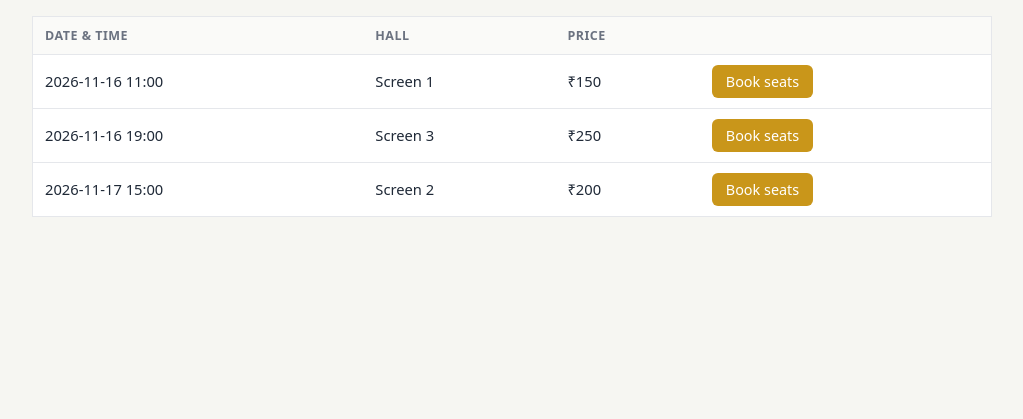
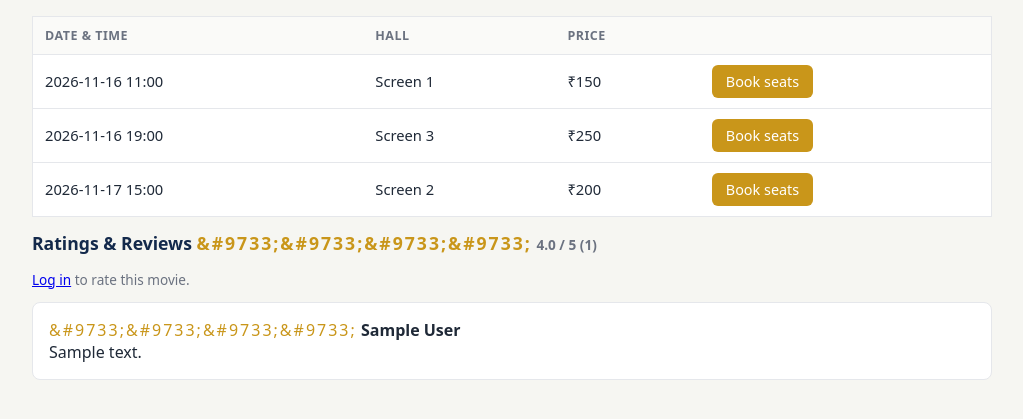
Before and after one commit to rajkarunadasan/movie-ticket-booking, a Flask app: page /movies/1 in a window 1280 px wide. Shown: the part 227-646 px from the top of the page, without its empty margins (128-1151 px from the left). Run offline with Flask 3, Linux system fonts and the light colour scheme; data comes from the database, SQL or seed files in the repository; tables that the repository leaves empty hold one stand-in row (values such as "Sample post").

Commit message:
Add movie ratings and reviews with average rating

```diff
--- a/app/movies.py
+++ b/app/movies.py
@@ -1,7 +1,10 @@
 """Browse movies and showtimes (Sprint 1)."""
-from flask import Blueprint, abort, render_template, request
+from flask import (Blueprint, abort, flash, g, redirect, render_template,
+                   request, url_for)
 
+from .auth import login_required
 from .db import get_db
+from .validators import validate_review
 
 bp = Blueprint("movies", __name__)
 
@@ -34,4 +37,28 @@ def detail(movie_id):
         abort(404)
     shows = db.execute("SELECT * FROM shows WHERE movie_id = ? ORDER BY show_time",
                        (movie_id,)).fetchall()
-    return render_template("movie.html", movie=movie, shows=shows)
+    reviews = db.execute(
+        "SELECT reviews.*, users.name FROM reviews JOIN users ON users.id = reviews.user_id "
+        "WHERE movie_id = ? ORDER BY reviews.id DESC", (movie_id,)).fetchall()
+    average = round(sum(r["stars"] for r in reviews) / len(reviews), 1) if reviews else None
+    return render_template("movie.html", movie=movie, shows=shows, reviews=reviews, average=average)
+
+
+@bp.route("/movies/<int:movie_id>/review", methods=["POST"])
+@login_required
+def add_review(movie_id):
+    db = get_db()
+    if db.execute("SELECT 1 FROM movies WHERE id = ?", (movie_id,)).fetchone() is None:
+        abort(404)
+    stars, comment, error = validate_review(request.form.get("stars"), request.form.get("comment"))
+    if error:
+        flash(error, "error")
+    else:
+        # one review per user per movie: a new submission replaces the old one
+        db.execute(
+            "INSERT INTO reviews (user_id, movie_id, stars, comment) VALUES (?,?,?,?) "
+            "ON CONFLICT(user_id, movie_id) DO UPDATE SET stars = excluded.stars, comment = excluded.comment",
+            (g.user["id"], movie_id, stars, comment))
+        db.commit()
+        flash("Thanks for your review!", "success")
+    return redirect(url_for("movies.detail", movie_id=movie_id))
--- a/app/templates/movie.html
+++ b/app/templates/movie.html
@@ -12,5 +12,22 @@
   {% endfor %}
   </tbody>
 </table>
-<!-- MOVIE_EXTRA -->
+<h2>Ratings &amp; Reviews
+  {% if average %}<span class="stars">{{ '&#9733;' * (average|round|int) }}</span> <span class="meta">{{ average }} / 5 ({{ reviews|length }})</span>{% endif %}</h2>
+{% if g.user %}
+<form method="post" action="{{ url_for('movies.add_review', movie_id=movie.id) }}" class="card" novalidate>
+  <label for="stars">Your rating</label>
+  <select id="stars" name="stars">{% for n in range(5, 0, -1) %}<option value="{{ n }}">{{ n }} star{{ 's' if n > 1 }}</option>{% endfor %}</select>
+  <label for="comment">Your review</label>
+  <textarea id="comment" name="comment" rows="3" maxlength="300"></textarea>
+  <p><button class="btn" type="submit">Submit review</button></p>
+</form>
+{% else %}
+<p class="meta"><a href="{{ url_for('auth.login') }}">Log in</a> to rate this movie.</p>
+{% endif %}
+{% for r in reviews %}
+<div class="card" style="margin-top:10px"><span class="stars">{{ '&#9733;' * r.stars }}</span> <strong>{{ r.name }}</strong><br>{{ r.comment }}</div>
+{% else %}
+<p class="meta">No reviews yet.</p>
+{% endfor %}
 {% endblock %}
```
